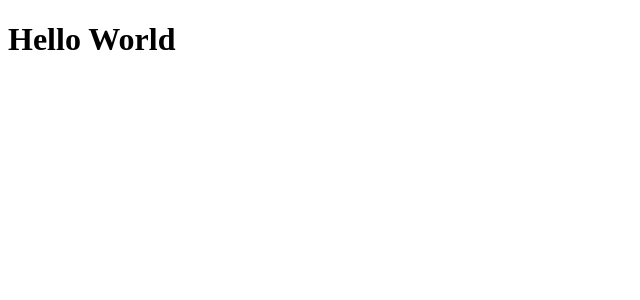
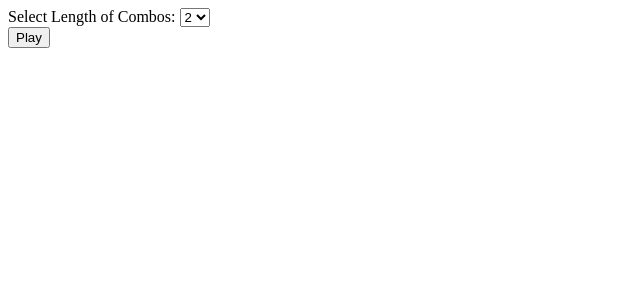
Before and after one commit to OceanWaterSlush/keeb-to-keeb, a Svelte app: page / in a window 1280 px wide. Shown: the top 300 px of the page, without its empty margins (0-640 px from the left). Built offline with nearby package versions, Linux system fonts and the light colour scheme.

Commit message:
Add initial game logic and styling

```diff
--- a/src/App.svelte
+++ b/src/App.svelte
@@ -1,8 +1,34 @@
 <script lang="ts">
+  import { comboLengths } from "./lib/constants";
+  import Board from "./Board.svelte";
+
+  let comboLength = 2;
+  let isGameStarted = false;
+  let isGameWon = false;
+
+  function onClickPlayButton() {
+    isGameStarted = true;
+  }
 </script>
 
 <main>
-  <h1>Hello World</h1>
+  {#if !isGameStarted}
+    <label for="comboLength">Select Length of Combos:</label>
+    <select name="comboLength" bind:value={comboLength}>
+      {#each comboLengths as comboLength}
+        <option value={comboLength}>{comboLength}</option>
+      {/each}
+    </select>
+    <br />
+    <button type="button" on:click={onClickPlayButton}>Play</button>
+  {/if}
+  {#if isGameStarted}
+    <br />
+    <Board {comboLength} bind:isGameStarted bind:isGameWon />
+  {/if}
+  {#if !isGameStarted && isGameWon}
+    <p>You won!</p>
+  {/if}
 </main>
 
 <style>
--- /dev/null
+++ b/src/Board.svelte
@@ -0,0 +1,63 @@
+<script lang="ts">
+  import { getRandomCombo } from "./lib/helpers";
+  import Keycap from "./Keycap.svelte";
+
+  export let comboLength: number;
+  export let isGameStarted: boolean;
+  export let isGameWon = false;
+
+  const randomCombo = getRandomCombo(comboLength);
+
+  console.log(randomCombo);
+
+  $: console.log(currentCombo);
+
+  let currentCombo = "";
+
+  function onKeydown(event: KeyboardEvent) {
+    if (event.repeat) {
+      return;
+    }
+
+    const downedKey = event.key;
+
+    currentCombo += downedKey;
+
+    // Win
+    if (currentCombo === randomCombo) {
+      isGameStarted = false;
+      isGameWon = true;
+    }
+
+    // Lose
+    if (downedKey !== randomCombo[currentCombo.length - 1]) {
+      isGameStarted = false;
+      isGameWon = false;
+    }
+  }
+
+  function onKeyup() {
+    // Lose
+    if (currentCombo !== randomCombo) {
+      isGameStarted = false;
+      isGameWon = false;
+    }
+  }
+</script>
+
+<svelte:window on:keydown|trusted={onKeydown} on:keyup|trusted={onKeyup} />
+
+<div class="keycaps">
+  {#each randomCombo as key}
+    <Keycap {key} />
+  {/each}
+</div>
+
+<style>
+  .keycaps {
+    display: flex;
+    flex-direction: row;
+    gap: 5px;
+    flex-wrap: wrap;
+  }
+</style>
--- /dev/null
+++ b/src/Keycap.svelte
@@ -0,0 +1,19 @@
+<script lang="ts">
+  export let key: string;
+</script>
+
+<div class="keycap">{key}</div>
+
+<style>
+  .keycap {
+    display: flex;
+    align-items: center;
+    justify-content: center;
+    flex-shrink: 0;
+
+    width: 40px;
+    height: 40px;
+
+    border: solid 1px black;
+  }
+</style>
--- /dev/null
+++ b/src/lib/constants.ts
@@ -0,0 +1 @@
+export const comboLengths = [2, 3, 4, 5];
--- /dev/null
+++ b/src/lib/helpers.ts
@@ -0,0 +1,16 @@
+export function getRandomCombo(comboLength: number) {
+  const validKeysCombined = "1234567890qwertyuiopasdfghjklzxcvbnm";
+  const validKeys = validKeysCombined.split("");
+
+  let randomCombo = "";
+
+  while (randomCombo.length !== comboLength) {
+    let randomIndex = Math.floor(Math.random() * (validKeys.length - 1) + 0);
+
+    randomCombo += validKeys[randomIndex];
+
+    validKeys.splice(randomIndex, 1);
+  }
+
+  return randomCombo;
+}
```
